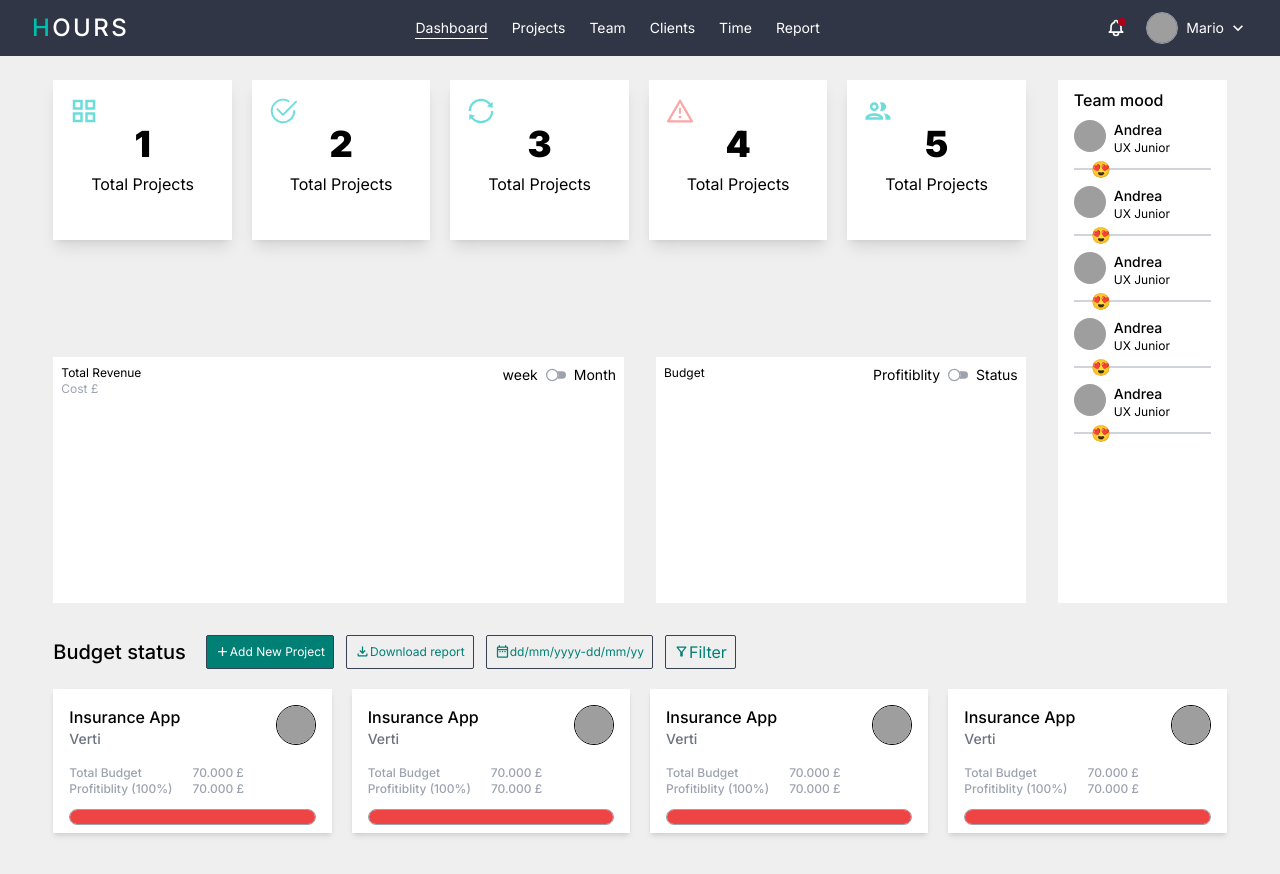
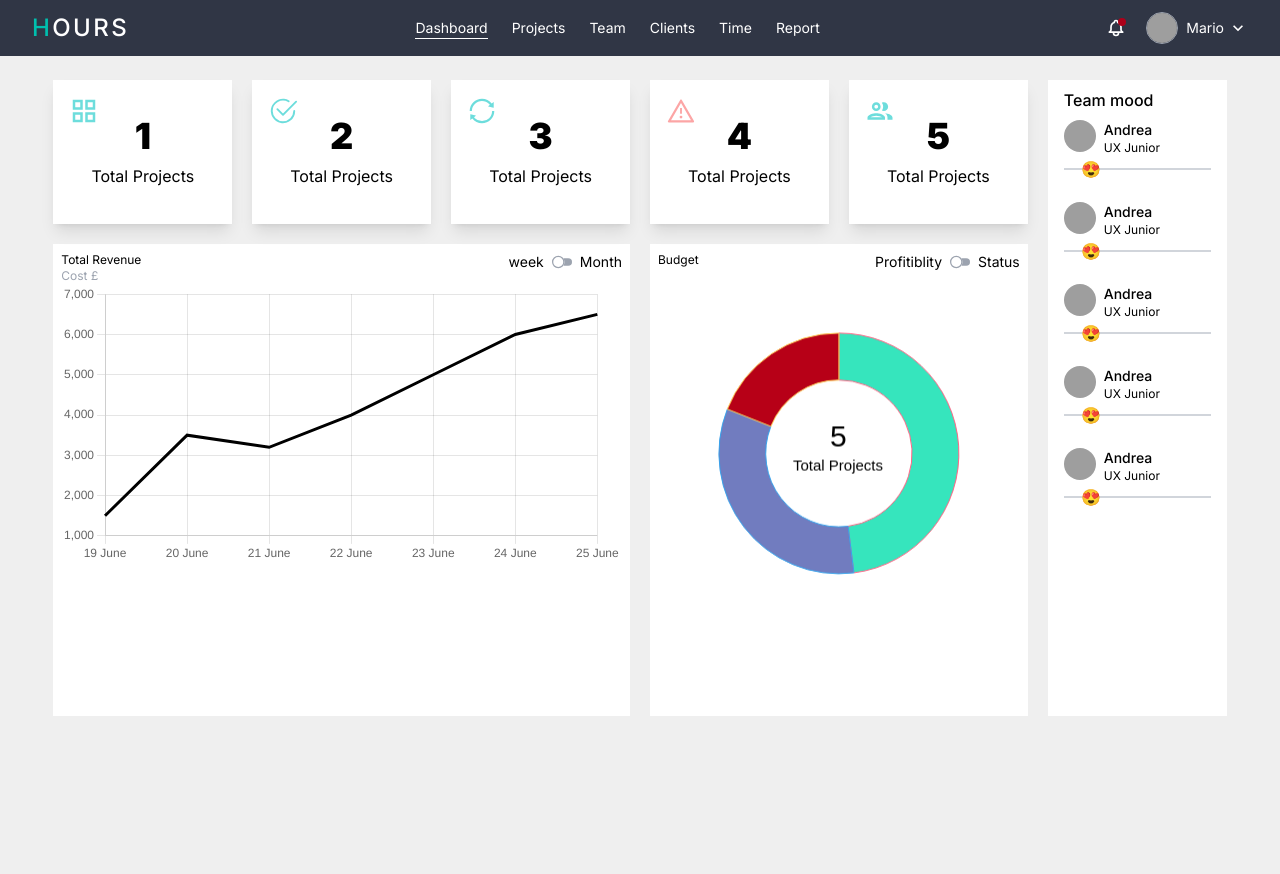
Before and after one commit to Avin008/roc8-user-dashboard-assignment, a React (Vite) app: page / in a window 1280 px wide. Shown: the top 874 px of the page. Built offline with nearby package versions, Linux system fonts and the light colour scheme; grey boxes are pictures that could not be loaded.

Commit message:
added: charts

```diff
--- /dev/null
+++ b/src/components/DoughnutChart.tsx
@@ -0,0 +1,80 @@
+import {
+  Chart as ChartJS,
+  ArcElement,
+  Tooltip,
+  Legend,
+} from "chart.js";
+import { Doughnut } from "react-chartjs-2";
+
+ChartJS.register(ArcElement, Tooltip, Legend);
+
+export const data = {
+  labels: ["Under Budget", "On Budget", "Over Budget"],
+  datasets: [
+    {
+      label: "# of Votes",
+      data: [48, 33, 19],
+      backgroundColor: ["#36E5BD", "#717CBF", "#B70017"],
+      borderColor: [
+        "rgba(255, 99, 132, 1)",
+        "rgba(54, 162, 235, 1)",
+        "rgba(255, 206, 86, 1)",
+        "rgba(75, 192, 192, 1)",
+        "rgba(153, 102, 255, 1)",
+        "rgba(255, 159, 64, 1)",
+      ],
+      borderWidth: 1,
+    },
+  ],
+};
+const DoughnutChart = () => {
+  const centerText = {
+    id: "centerText",
+    beforeDraw: function (chart: any) {
+      var width = chart.width,
+        height = chart.height,
+        ctx = chart.ctx;
+      ctx.restore();
+      ctx.font = "30px sans-serif";
+      ctx.textBaseline = "top";
+      var text = "5",
+        textX = Math.round(
+          (width - ctx.measureText(text).width) / 2
+        ),
+        textY = height / 2;
+      ctx.fillText(text, textX, textY - 30);
+      ctx.save();
+      ctx.font = "15px sans-serif";
+      ctx.textBaseline = "top";
+      var text = "Total Projects",
+        textX = Math.round(
+          (width - ctx.measureText(text).width) / 2
+        ),
+        textY = height / 2;
+      ctx.fillText(text, textX, textY + 5);
+      ctx.save();
+    },
+  };
+
+  return (
+    <div className="w-full h-full relative">
+      <Doughnut
+        plugins={[centerText]}
+        options={{
+          aspectRatio: 1,
+          cutout: 110,
+          radius: 120,
+          plugins: {
+            legend: {
+              display: false,
+              position: "bottom",
+            },
+          },
+        }}
+        data={data}
+      />
+    </div>
+  );
+};
+
+export default DoughnutChart;
--- a/src/components/DoughnutChartContainer.tsx
+++ b/src/components/DoughnutChartContainer.tsx
@@ -9,7 +9,7 @@ const DoughnutChartContainer = ({
   const [toggle, setToggle] = useState(false);
 
   return (
-    <div className="bg-white col-span-2 p-2 w-full h-full">
+    <div className="bg-white col-span-2 row-span-3 p-2 w-full h-full">
       <div className="flex justify-between">
         <div className="flex flex-col text-xs leading-4">
           <span>Budget</span>
@@ -37,7 +37,9 @@ const DoughnutChartContainer = ({
           <span>Status</span>
         </div>
       </div>
-      {/* {children} */}
+      <div className="flex items-start justify-center">
+        {children}
+      </div>
     </div>
   );
 };
--- a/src/components/Layout.tsx
+++ b/src/components/Layout.tsx
@@ -12,35 +12,25 @@ import ProjectCard from "./ProjectCard";
 import LineChart from "./LineChart";
 import LineChartContainer from "./LineChartContainer";
 import DoughnutChartContainer from "./DoughnutChartContainer";
+import DoughnutChart from "./DoughnutChart";
 
 const Layout = () => {
   return (
-    <div className="bg-[#EFEFEF] min-h-screen absolute w-full">
+    <div className="bg-[#EFEFEF] h-screen w-full">
       <Navbar />
-      <div className="h-screen grid grid-cols-6 mb-10 grid-rows-3 gap-8 mt-20 mx-auto w-11/12">
-        <div className="col-span-5 grid h-40 grid-cols-5 gap-5 row-start-1 row-end-2">
+      <div className="grid h-full gap-5 grid-cols-6 mx-auto w-11/12 grid-rows-5 mt-20">
+        <div className="col-span-5 grid row-span-1 grid-cols-5 gap-5">
           {[1, 2, 3, 4, 5].map((x) => (
             <StatusCard x={x} />
           ))}
-        </div>
-
-        <div className="row-start-1 row-end-3 col-span-1">
-          <TeamMoods />
         </div>
         <LineChartContainer>
           <LineChart />
         </LineChartContainer>
         <DoughnutChartContainer>
-          <LineChart />
+          <DoughnutChart />
         </DoughnutChartContainer>
-        <div className="col-span-6 row-start-3 row-end-4 h-36 space-y-5">
-          <BudgetStatus />
-          <div className="gap-5 h-full grid grid-cols-4">
-            {[1, 2, 3, 4].map((x) => (
-              <ProjectCard />
-            ))}
-          </div>
-        </div>
+        <TeamMoods />
       </div>
     </div>
   );
--- a/src/components/LineChartContainer.tsx
+++ b/src/components/LineChartContainer.tsx
@@ -9,7 +9,7 @@ const LineChartContainer = ({
   const [toggle, setToggle] = useState(false);
 
   return (
-    <div className="bg-white col-span-3 p-2 w-full h-full">
+    <div className="bg-white col-span-3 row-span-3 p-2 w-full h-full">
       <div className="flex justify-between">
         <div className="flex flex-col text-xs leading-4">
           <span>Total Revenue</span>
@@ -40,7 +40,7 @@ const LineChartContainer = ({
           <span>Month</span>
         </div>
       </div>
-      {/* {children} */}
+      <div>{children}</div>
     </div>
   );
 };
--- a/src/components/TeamMoods.tsx
+++ b/src/components/TeamMoods.tsx
@@ -2,11 +2,11 @@ import TeamMember from "./TeamMember";
 
 const TeamMoods = () => {
   return (
-    <div className="bg-white w-full h-full">
+    <div className="bg-white col-start-6  row-start-1 row-end-5 w-full h-full">
       <div className="font-medium px-4 h-10 flex items-center">
         Team mood
       </div>
-      <ul className="flex flex-col space-y-4">
+      <ul className="flex flex-col space-y-8">
         {[1, 2, 3, 4, 5].map((x) => (
           <TeamMember />
         ))}
```
